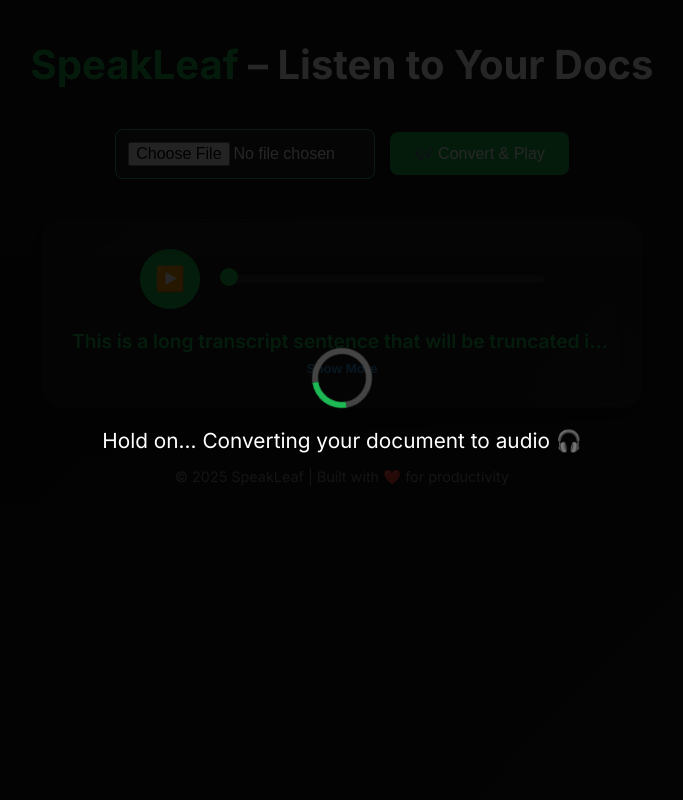
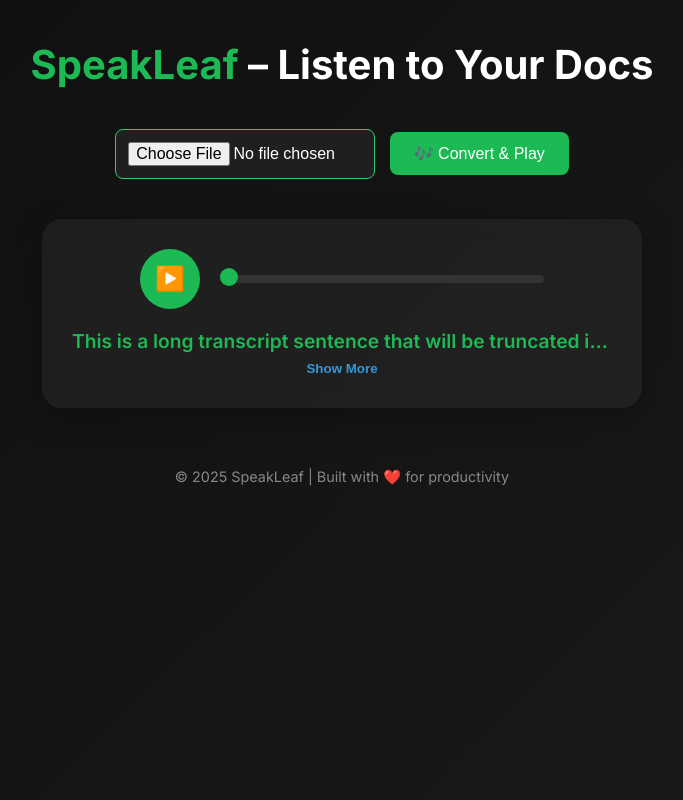
Before and after one commit to AdvaithKS-15/SpeakLeaf, a Flask app: template templates/index.html in a window 1280 px wide. Shown: the whole page, without its empty margins (298-981 px from the left). Run offline with Flask 3, Linux system fonts and the light colour scheme; the template is opened without the code that fills it: most values are stand-ins (such as "Sample title", 1, 10 or a date in 2020).

Commit message:
Updated index.html to fix loading overlay visibility

```diff
--- a/templates/index.html
+++ b/templates/index.html
@@ -7,8 +7,34 @@
     <script src="{{ url_for('static', filename='player.js') }}" defer></script>
     <link href="https://fonts.googleapis.com/css2?family=Inter:wght@400;600;700&display=swap" rel="stylesheet">
     <style>
+    #loadingOverlay {
+        display: none;
+        position: fixed;
+        top: 0; left: 0;
+        width: 100%; height: 100%;
+        background: rgba(0, 0, 0, 0.6);
+        display: none;
+        align-items: center;
+        justify-content: center;
+        flex-direction: column;
+        color: white;
+        z-index: 1000;
+    }
+    .loader {
+        border: 8px solid #f3f3f3;
+        border-top: 8px solid #3498db;
+        border-radius: 50%;
+        width: 60px;
+        height: 60px;
+        animation: spin 1s linear infinite;
+        margin-bottom: 20px;
+    }
+    @keyframes spin {
+        0% { transform: rotate(0deg); }
+        100% { transform: rotate(360deg); }
+    }
+</style>
 
-    </style>
 </head>
 <body>
     <div id="loadingOverlay">
```
